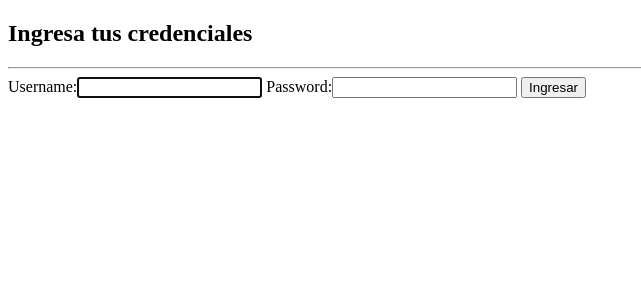
After one commit to vanemn/web_site_only_flans, a Django app: page /accounts/login/ in a window 1280 px wide. The commit adds this page. Shown: the top 300 px of the page, without its empty margins (0-641 px from the left). Run offline with Django 3.2, Linux system fonts and the light colour scheme.

Commit message:
inicio sesion

```diff
--- a/onlyflans/onlyflans/settings.py
+++ b/onlyflans/onlyflans/settings.py
@@ -27,6 +27,7 @@ DEBUG = True
 
 ALLOWED_HOSTS = []
 
+LOGIN_REDIRECT_URL = '/'
 
 # Application definition
 
--- a/onlyflans/onlyflans/urls.py
+++ b/onlyflans/onlyflans/urls.py
@@ -14,8 +14,9 @@ Including another URLconf
     2. Add a URL to urlpatterns:  path('blog/', include('blog.urls'))
 """
 from django.contrib import admin
-from django.urls import path
+from django.urls import path,include
 from web.views import index, about,welcome,cart, checkout,updateItem,contact
+
 
 urlpatterns = [
     path('contact/', contact, name='contact'),
@@ -26,4 +27,5 @@ urlpatterns = [
     path('cart/', cart, name='cart'),
     path('checkout/', checkout, name='checkout'),
     path('update_item/', updateItem, name="update_item"),
+    path('accounts/',include('django.contrib.auth.urls'))
 ]
--- a/onlyflans/web/templates/footer.html
+++ b/onlyflans/web/templates/footer.html
@@ -1,4 +1,6 @@
+
 {% load static %}
+
 <div class="text-center bg-dark text-white container-fluid py-3">
     <p>Desarrollado por Vanessa Morales para Desafío Latam</p>
         <a href="https://www.youtube.com" target="_blank" class="text-white mx-2">
--- /dev/null
+++ b/onlyflans/web/templates/registration/login.html
@@ -0,0 +1,25 @@
+<!DOCTYPE html>
+<html lang="en">
+<head>
+    <meta charset="UTF-8">
+    <meta name="viewport" content="width=device-width, initial-scale=1.0">
+    <title>Ingreso al sistema</title>
+</head>
+<body>
+    <div class="container">
+        <div class="row ">
+            <div class="col-12 col-md-6 offset-md-3">
+ <div class="card-body">
+    <h2>Ingresa tus credenciales</h2>
+    <hr>
+    <form action=""method="post">
+        {% csrf_token %}
+        {{form}}
+        <input type="submit" value="Ingresar">
+    </form>
+ </div>
+            </div>
+        </div>
+    </div>
+</body>
+</html>
```
Also changed, not shown: onlyflans/web/views.py (+5 -9 lines).
